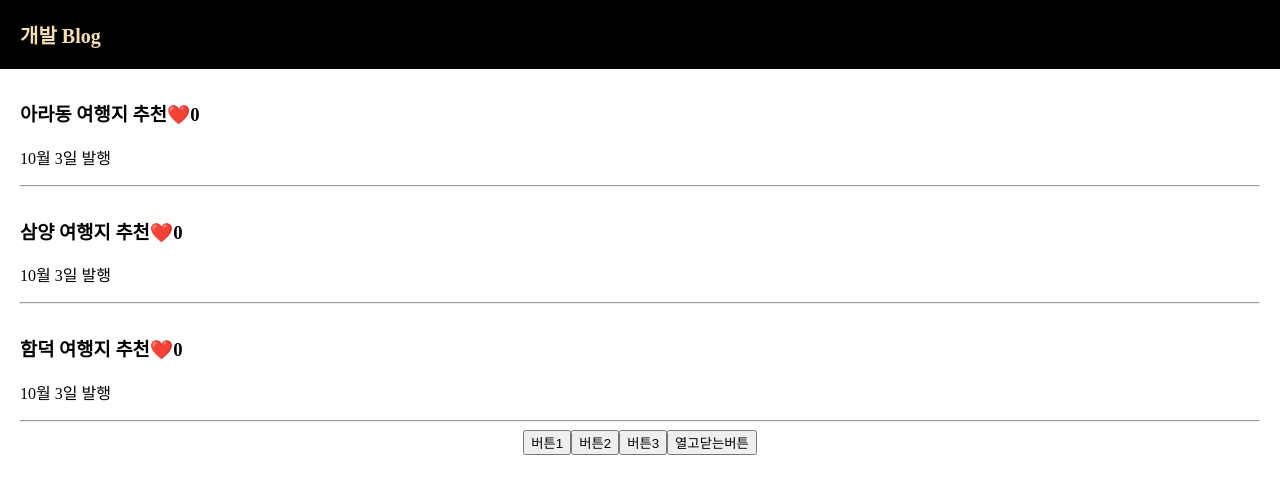
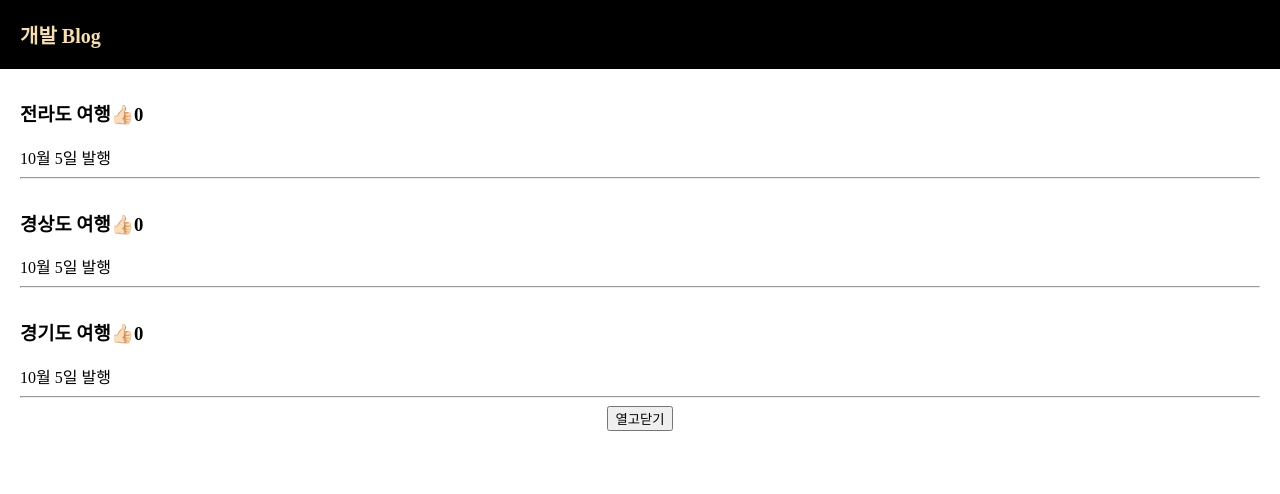
Before and after one commit to CKThisNew/practice, a React (Create React App) app in the folder React/blog/: page / in a window 1280 px wide. Shown: the top 494 px of the page. Built offline with nearby package versions, Linux system fonts and the light colour scheme.

Commit message:
다시 복구

```diff
--- a/React/blog/src/App.js
+++ b/React/blog/src/App.js
@@ -5,29 +5,23 @@ import "./App.css";
 
 function App() {
   let [글제목, 글제목변경] = useState([
-    "아라동 여행지 추천",
-    "삼양 여행지 추천",
-    "함덕 여행지 추천",
+    "전라도 여행",
+    "경상도 여행",
+    "경기도 여행",
   ]);
 
-  let [따봉, 따봉변경] = useState(0);
-  let [modal, modal변경] = useState(false);
+  let [추천, 추천변경] = useState(0);
+
+  let [모달, 모달변경] = useState(false);
+
   let [누른제목, 누른제목변경] = useState(0);
-
-  function 제목바꾸기() {
-    let newArray = [...글제목];
-    newArray[0] = "삼양 여행지 추천";
-
-    글제목변경(newArray);
-  }
 
   return (
     <div className="App">
       <div className="black-nav">
         <div>개발 Blog</div>
       </div>
-
-      {글제목.map(function (a, i) {
+      {글제목.map((a, i) => {
         return (
           <div className="list">
             <h3
@@ -38,63 +32,39 @@ function App() {
               {a}
               <span
                 onClick={() => {
-                  따봉변경(i + 1);
+                  추천변경(추천 + 1);
                 }}
               >
-                ❤️
+                👍🏻
               </span>
-              {따봉}
+              <span>{추천}</span>
             </h3>
-            <p> 10월 3일 발행</p>
+            <span>10월 5일 발행</span>
             <hr />
           </div>
         );
       })}
+
       <button
         onClick={() => {
-          누른제목변경(0);
+          모달변경(!모달);
         }}
       >
-        버튼1
+        열고닫기
       </button>
-      <button
-        onClick={() => {
-          누른제목변경(1);
-        }}
-      >
-        버튼2
-      </button>
-      <button
-        onClick={() => {
-          누른제목변경(2);
-        }}
-      >
-        버튼3
-      </button>
-      <button
-        onClick={() => {
-          modal변경(!modal);
-        }}
-      >
-        열고닫는버튼
-      </button>
-      {modal === true ? (
+      {모달 === true ? (
         <Modal 글제목={글제목} 누른제목={누른제목}></Modal>
       ) : null}
     </div>
   );
 }
 
-//반복출현하는 HTML 덩어리들을 컴포넌트로 만들어주면좋다
-// 자주 변경되는 HTML UI들
-// 다른 페이지로 만들 때 컴포넌트 사용
-
 function Modal(props) {
   return (
     <div className="modal">
       <h2>{props.글제목[props.누른제목]}</h2>
       <p>날짜</p>
-      <p>상세내용</p>
+      <p>내용</p>
     </div>
   );
 }
```
